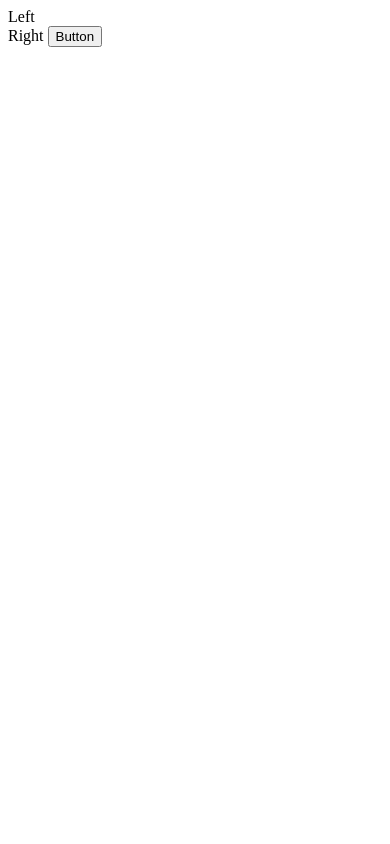
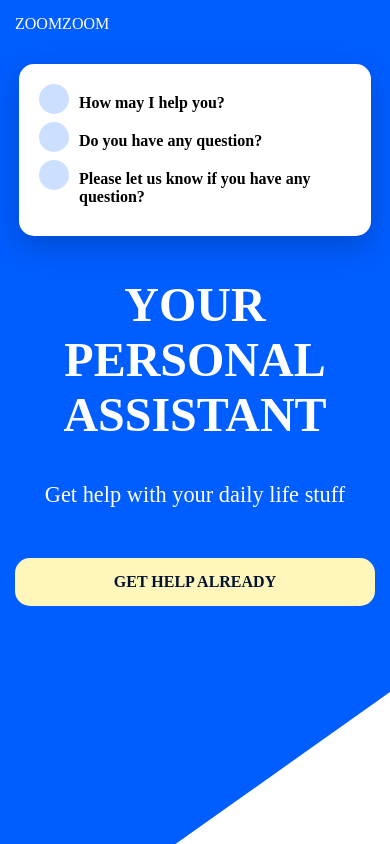
Before and after one commit to deyr02/Sass-Example-1, a plain HTML site: page index.html in a window 390 px wide. Drawn offline with Linux system fonts and the light colour scheme.

Commit message:
Mobile Design Completed

```diff
--- a/CSS/main.scss
+++ b/CSS/main.scss
@@ -0,0 +1,101 @@
+
+
+$colors:(
+    primary: #005DFF,
+    primary-light: lighten(#005DFF, 40%),
+    primary-dark: darken(#005DFF, 40%),
+    accent: #FFF6BB,
+);
+$padding: 15px;
+$borders: 15px;
+
+@function color($color-name){
+    @return map-get($colors , $color-name );
+}
+
+body, html{
+    height: 100%;
+}
+
+body {
+    margin: 0;
+
+    #bg{
+        clip-path: polygon(100% 0, 100% 82%, 45% 100%, 0 100%, 0 0);
+        background-color: color(primary);
+        width: 100%;
+        height: 100%;
+        position: absolute;
+        z-index: -1;
+    }
+
+    header a{
+        color: #fff;
+        text-decoration: none;
+        padding: $padding;
+        display: block;
+        text-transform: uppercase;
+    }
+}
+
+main{
+    section#card{
+        background: #fff;
+        padding: 20px;
+        margin: 1em auto;
+        border-radius: $borders;
+        box-shadow: 0 10px 30px rgba(0,0,0, .2);
+        width: 80%;
+    }
+    ul{
+        list-style: none;
+        margin: 0;
+        padding: 0;
+
+        li{
+           margin-bottom: 10px;
+           span{
+               position:absolute;
+               width: 30px;
+               height: 30px;
+               background-color: color(primary-light);
+               border-radius: 50%;
+               margin-right: 10px;
+           }
+           strong{
+               display: inline-block;
+               margin-left: max(40px);
+               margin-top: 10px;
+           }
+        }
+    }
+
+    section#primary{
+        color: #fff;
+        padding: $padding;
+        text-align: center;
+
+        h1{
+            font-size: 3em;
+            margin-top: 10px;
+            text-transform: uppercase;
+        }
+
+        p {
+            font-size: 1.4em;
+        }
+        a {
+            color:  color(primary-dark);
+            border-radius: $borders;
+            text-decoration: none;
+            text-transform: uppercase;
+            font-weight: bold;
+            background-color: color(accent);
+            display: block;
+            text-align: center;
+            margin: 50px auto 0 auto ;
+            padding: $padding;
+        }
+    }
+
+}
--- a/index.html
+++ b/index.html
@@ -2,20 +2,43 @@
 <html>
 
 <head>
-    <title>SCSS Example</title>
-    <link href="./CSS/main.css">
+    <meta charset="UTF-8">
+    <meta name="viewport" content="width=device-width, initial-scale=1.0">
+    <meta http-equiv="X-UA-Compatible" content="ie=edge">
+    <title>Document</title>
+    <link rel="stylesheet" href="css/main.css">
 </head>
 
-<body class="theme-1">
-    <div class="container">
-        <div class="left">
-            Left
-        </div>
-        <div class="right">
-            Right
-            <button class="button">Button</button>
-        </div>
-    </div>
+<body>
+    <div id="bg"></div>
+
+    <header>
+        <a href="#">ZoomZoom</a>
+    </header>
+
+    <main>
+        <section id="card">
+            <ul>
+                <li>
+                    <span></span>
+                    <strong>How may I help you?</strong>
+                </li>
+                <li>
+                    <span></span>
+                    <strong>Do you have any question?</strong>
+                </li>
+                <li>
+                    <span></span>
+                    <strong>Please let us know if you have any question?</strong>
+                </li>
+            </ul>
+        </section>
+        <section id="primary">
+            <h1>Your Personal Assistant</h1>
+            <p>Get help with your daily life stuff</p>
+            <a href="#"> Get help already</a>
+        </section>
+    </main>
 
 </body>
 
```
Also changed, not shown: CSS/main.css, 1 other file.
